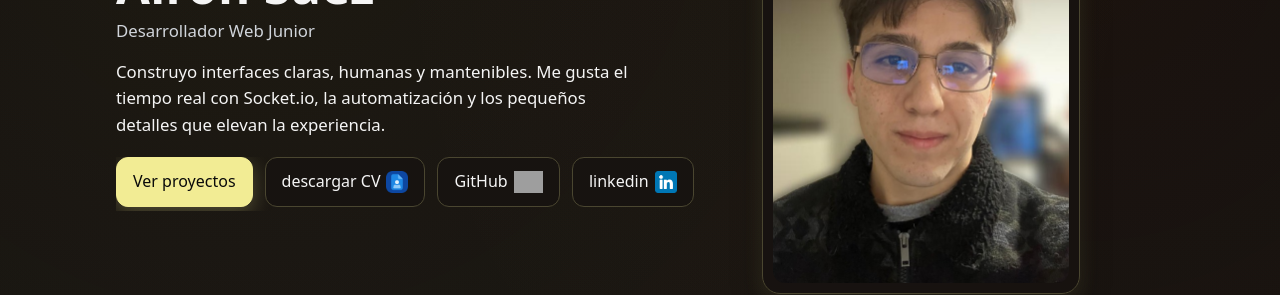
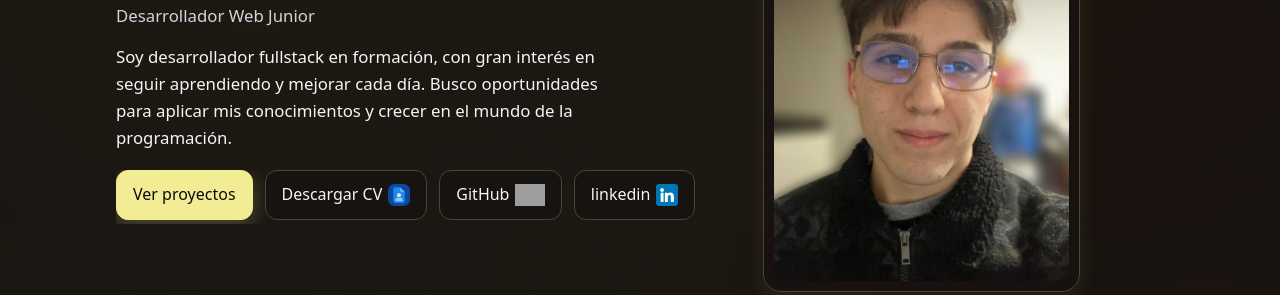
Before and after one commit to AironSaez/Airon-Saez-Portfolio-, a plain HTML site: page landyng-page/index.html in a window 1280 px wide. Shown: the part 255-550 px from the top of the page. Drawn offline with Linux system fonts and the light colour scheme; grey boxes are pictures that could not be loaded.

Commit message:
Se agrega CV en formato pdf para descargar. Queda actualizar proyectos y subir los videos

```diff
--- a/landyng-page/index.html
+++ b/landyng-page/index.html
@@ -33,13 +33,16 @@
         <h1 class="display">Airon Sáez</h1>
         <p class="kicker">Desarrollador Web Junior</p>
         <p class="lead">
-          Construyo interfaces claras, humanas y mantenibles. Me gusta el tiempo real con Socket.io,
-          la automatización y los pequeños detalles que elevan la experiencia.
+          Soy desarrollador fullstack en formación, con gran interés en seguir aprendiendo y
+          mejorar cada día. Busco oportunidades para aplicar mis conocimientos y crecer en el mundo de la programación.
         </p>
+
 
         <div class="cta-row">
           <a class="btn btn-primary" href="#proyectos">Ver proyectos</a>
-          <a class="btn btn-ghost" href="#">descargar CV <img src="images/perfil-del-usuario.png" alt="icono CV"></a>
+          <a class="btn btn-ghost" href="archivos/Airon Sáez (1).pdf" download="Airon-Saez-CV.pdf">
+            Descargar CV <img src="images/perfil-del-usuario.png" alt="icono CV">
+          </a>
           <a class="btn btn-ghost" href="#">GitHub <img src="https://www.svgrepo.com/show/475654/github-color.svg" alt="GitHub"></a>
           <a class="btn btn-ghost" href="#">linkedin <img src="images/linkedin.png" alt="Icono Linekdin"></a>
         </div>
```
Also changed, not shown: 1 other file.
